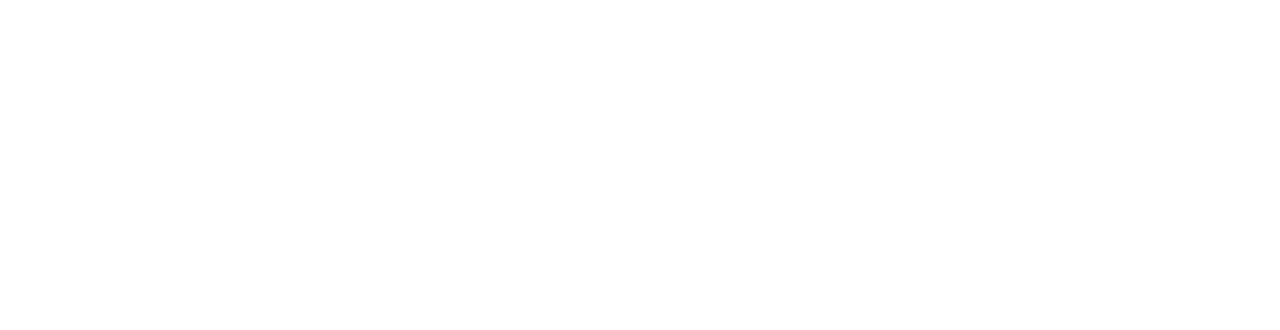
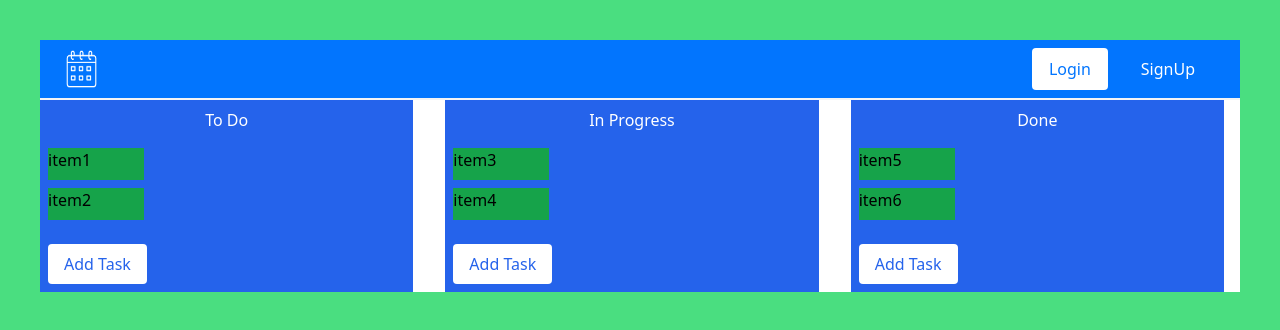
Before and after one commit to Yogesh-chiluka/Task-Manager-Application, a React (Vite) app in the folder frontend/: page /board in a window 1280 px wide. Before the commit this address had no page. Shown: the top 330 px of the page. Built offline with nearby package versions, Linux system fonts and the light colour scheme.

Commit message:
Create Add task modal and Board - board with drag and drop feature - add task button - update Board in App.jsx - update css colors in index.jsx, register.jsx

```diff
--- a/frontend/src/App.jsx
+++ b/frontend/src/App.jsx
@@ -7,6 +7,7 @@
 //import Dashboard from './Dashboard';
 import {AuthProvider} from './pages/AuthContext.jsx';
 import './App.css'
+import Board from './pages/Board.jsx';
 
 const App = () => {
   return (
@@ -16,6 +17,7 @@
             <Route path="/" element={<Home />} />
             <Route path="/register" element={<Register />} />
             <Route path="/login" element={<Login />} />
+            <Route path="/board" element={<Board />} />
             <Route path="/google-login" element={<GoogleLogin />} />
           </Routes>
       </AuthProvider>
--- /dev/null
+++ b/frontend/src/pages/Board.jsx
@@ -0,0 +1,103 @@
+import React, { useState } from 'react';
+import { Link } from 'react-router-dom';
+import Modal from './Modal/addTask.jsx'
+
+const Board = () => {
+  const [columns, setColumns] = useState({
+    column1: { name: 'To Do', items: ['item1', 'item2'] },
+    column2: { name: 'In Progress', items: ['item3', 'item4'] },
+    column3: { name: 'Done', items: ['item5', 'item6'] },
+  });
+  const [showModal, setShowModal] = useState(false);
+  const [selectedColumn, setSelectedColumn] = useState('');
+
+  const onDrop = (event, toColumn) => {
+    const item = event.dataTransfer.getData('item');
+    const fromColumn = event.dataTransfer.getData('fromColumn');
+
+    if (toColumn === fromColumn) return;
+
+    setColumns((prev) => {
+      const fromData = prev[fromColumn].items.filter((order) => order !== item);
+      const toData = [...prev[toColumn].items, item];
+
+      return {
+        ...prev,
+        [fromColumn]: { ...prev[fromColumn], items: fromData },
+        [toColumn]: { ...prev[toColumn], items: toData },
+      };
+    });
+  };
+
+  const onDragOver = (event) => event.preventDefault();
+
+  const onDragStart = (event, item, fromColumn) => {
+    event.dataTransfer.setData('item', item);
+    event.dataTransfer.setData('fromColumn', fromColumn);
+  };
+
+  const handleOpenModal = (column) => {
+    setSelectedColumn(column);
+    setShowModal(true);
+  };
+
+  const handleCloseModal = () => {
+    setShowModal(false);
+  };
+
+  const handleAddTask = (task) => {
+    setColumns((prev) => ({
+      ...prev,
+      [selectedColumn]: {
+        ...prev[selectedColumn],
+        items: [...prev[selectedColumn].items, task],
+      },
+    }));
+  };
+
+  return (
+    <div className="min-h-screen bg-green-400 p-10">
+        <div className='w-full flex justify-between bg-blueBar border-b-2 border-gray-100 '>
+                <div className='mr-7 ml-2 px-4 py-2 flex font-extrabold text-2xl tracking-tight '>
+                <img src='/src/assets/calender.png' className='mr-2 invert brightness-0 ' width="35px"/>
+                </div>
+                <div className='bg-gray-800'></div>
+                <div className='flex justify-end'>
+                    <button className='border rounded border-transparent mr-2 ml-2 my-2 px-4 py-2 bg-white flex text-blueBar'>Login </button>
+                    <Link to="/register"><button className='border rounded border-transparent text-white ml-2 mr-7 my-2 px-4 py-2'>SignUp</button></Link>
+                </div>
+            </div>
+      <div className="bg-white grid grid-cols-3 gap-4">
+        {Object.keys(columns).map((column) => (
+          <div
+            key={column}
+            className="mr-4 bg-blue-600 p-2"
+            onDrop={(event) => onDrop(event, column)}
+            onDragOver={onDragOver}
+          >
+            <h2 className="text-white text-center mb-4">{columns[column].name}</h2>
+            {columns[column].items.map((item) => (
+              <div
+                draggable
+                onDragStart={(event) => onDragStart(event, item, column)}
+                key={item}
+                className="w-24 h-8 bg-green-600 mb-2"
+              >
+                {item}
+              </div>
+            ))}
+            <button
+              onClick={() => handleOpenModal(column)}
+              className="bg-white text-blue-600 px-4 py-2 rounded mt-4"
+            >
+              Add Task
+            </button>
+          </div>
+        ))}
+      </div>
+      <Modal show={showModal} onClose={handleCloseModal} onAddTask={handleAddTask} />
+    </div>
+  );
+};
+
+export default Board;
--- /dev/null
+++ b/frontend/src/pages/Modal/addTask.jsx
@@ -0,0 +1,37 @@
+import React, { useState } from 'react';
+const Modal = ({ show, onClose, onAddTask }) => {
+    const [task, setTask] = useState('');
+
+    const handleAddTask = () => {
+      onAddTask(task);
+      setTask('');
+      onClose();
+    };
+
+    if (!show) {
+      return null;
+    }
+
+    return (
+      <div className="fixed inset-0 bg-gray-600 bg-opacity-50 flex justify-center items-center">
+        <div className="bg-white p-4 rounded shadow-lg">
+          <h2 className="text-xl mb-4">Add New Task</h2>
+          <input
+            type="text"
+            value={task}
+            onChange={(e) => setTask(e.target.value)}
+            className="border p-2 mb-4 w-full"
+            placeholder="Enter task"
+          />
+          <button onClick={handleAddTask} className="bg-blue-500 text-white px-4 py-2 rounded mr-2">
+            Add Task
+          </button>
+          <button onClick={onClose} className="bg-gray-500 text-white px-4 py-2 rounded">
+            Cancel
+          </button>
+        </div>
+      </div>
+    );
+  };
+
+  export default Modal;
--- a/frontend/src/pages/Register.jsx
+++ b/frontend/src/pages/Register.jsx
@@ -46,18 +46,18 @@
 
     <div className="min-h-screen ">
       <div className='w-full bg-white mx-auto'>
-            <div className='w-full flex justify-between bg-blue-600 border-b-2 border-gray-100 '>
+            <div className='w-full flex justify-between bg-blueBar border-b-2 border-gray-100 '>
                 <div className='mr-7 ml-2 px-4 py-2 flex font-extrabold text-2xl tracking-tight '>
                 <img src='/src/assets/calender.png' className='mr-2 invert brightness-0 ' width="35px"/>
                 </div>
                 <div className='bg-gray-800'></div>
                 <div className='flex justify-end'>
-                    <button className='border rounded border-transparent mr-2 ml-2 my-2 px-4 py-2 bg-white flex text-blue-600'>Login </button>
+                    <button className='border rounded border-transparent mr-2 ml-2 my-2 px-4 py-2 bg-white flex text-blueBar'>Login </button>
                     <Link to="/register"><button className='border rounded border-transparent text-white ml-2 mr-7 my-2 px-4 py-2'>SignUp</button></Link>
                 </div>
             </div>
             <div className='w-96 mx-auto mt-10'>
-              <p className='text-2xl text-blue-600 py-4'>Signup</p>
+              <p className='text-2xl text-blueBar py-4'>Signup</p>
               <div className='border rounded border-solid border-2 border-blue-500 w-96 p-4 text-center'>
               <form onSubmit={handleSubmit}>
                   <input
@@ -121,15 +121,15 @@
 
                   <button
                   className='w-full  border rounded  outline-0 drop-shadow-sm border-gray-300
-                  bg-blue-600 my-2 py-2 px-4 text-gray-100 mt-4'
+                  bg-blueBar my-2 py-2 px-4 text-gray-100 mt-4'
                   type="submit"
                   > Login </button>
                   </form>
-                  <p className=''>Already have an account? <Link to="/"><span className='text-blue-600'>Login</span></Link></p>
+                  <p className=''>Already have an account? <Link to="/"><span className='text-blueBar'>Login</span></Link></p>
 
                   <button
                   className='w-3/6 mx-auto border rounded  outline-0 drop-shadow-sm border-gray-300
-                  bg-blue-600 my-2 py-2 px-4  text-gray-100 mt-4 '
+                  bg-blueBar my-2 py-2 px-4  text-gray-100 mt-4 '
                   onClick={googleLogin}
                   type="submit"
                   >Signup with Google </button>
--- a/frontend/src/pages/index.jsx
+++ b/frontend/src/pages/index.jsx
@@ -18,18 +18,18 @@
   return (
     <div className="min-h-screen ">
       <div className='w-full bg-white mx-auto'>
-            <div className='w-full flex justify-between bg-blue-600 border-b-2 border-gray-100 '>
+            <div className='w-full flex justify-between bg-blueBar border-b-2 border-gray-100 '>
                 <div className='mr-7 ml-2 px-4 py-2 flex font-extrabold text-2xl tracking-tight '>
                 <img src='/src/assets/calender.png' className='mr-2 invert brightness-0 ' width="35px"/>
                 </div>
                 <div className='bg-gray-800'></div>
                 <div className='flex justify-end'>
-                    <button className='border rounded border-transparent mr-2 ml-2 my-2 px-4 py-2 bg-white flex text-blue-600'>Login </button>
+                    <button className='border rounded border-transparent mr-2 ml-2 my-2 px-4 py-2 bg-white flex text-blueBar'>Login </button>
                     <Link to="/register"><button className='border rounded border-transparent text-white ml-2 mr-7 my-2 px-4 py-2'>SignUp</button></Link>
                 </div>
             </div>
             <div className='w-96 mx-auto mt-20'>
-              <p className='text-2xl text-blue-600 py-4'>Login</p>
+              <p className='text-2xl text-blueBar py-4'>Login</p>
               <div className='border rounded border-solid border-2 border-blue-500 w-96 p-4 text-center'>
               <form onSubmit={handleSubmit}>
                   <input
@@ -53,14 +53,14 @@
                   />
                   <button
                   className='w-full  border rounded  outline-0 drop-shadow-sm border-gray-300
-                  bg-blue-600 my-2 py-2 px-4 text-gray-100 mt-4'
+                  bg-blueBar my-2 py-2 px-4 text-gray-100 mt-4'
                   type="submit"
                   > Login </button>
             </form>
-            <p className=''>Don't have  an account?  <Link to="/register"><span className='text-blue-600'>Signup</span></Link></p>
+            <p className=''>Don't have  an account?  <Link to="/register"><span className='text-blueBar'>Signup</span></Link></p>
                   <button
                   className='w-3/6 mx-auto border rounded  outline-0 drop-shadow-sm border-gray-300
-                  bg-blue-600 my-2 py-2 px-4  text-gray-100 mt-4 '
+                  bg-blueBar my-2 py-2 px-4  text-gray-100 mt-4 '
                   onClick={googleLogin}
                   > Login with Google </button>
                   <GoogleLoginButton />
```
